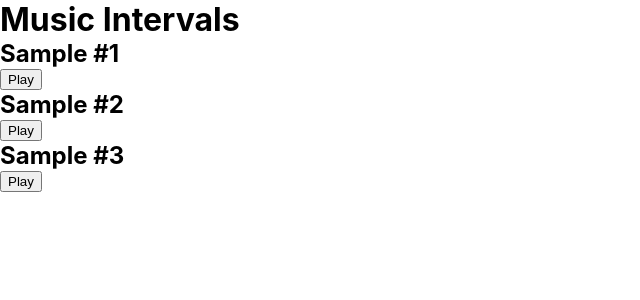
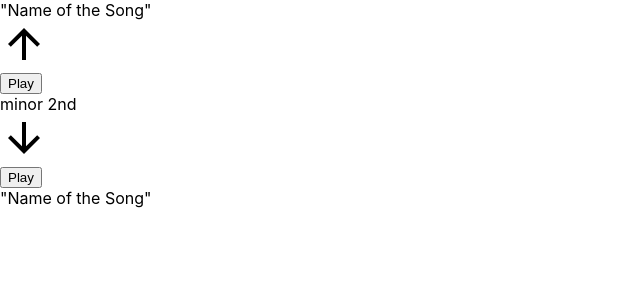
Before and after one commit to eugelogic/music-intervals-app, a React (Create React App) app: page / in a window 1280 px wide. Shown: the top 300 px of the page, without its empty margins (0-640 px from the left). Built offline with nearby package versions, Linux system fonts and the light colour scheme.

Commit message:
Draft Interval widget

```diff
--- a/src/App.js
+++ b/src/App.js
@@ -4,23 +4,43 @@ import Player from './Player';
 function App() {
   return (
     <div>
-      <header>
-        <h1>
-          Music Intervals
-        </h1>
+
+      <div>
+
         <div>
-          <h2>Sample #1</h2>
-        <Player src="http://codeskulptor-demos.commondatastorage.googleapis.com/GalaxyInvaders/alien_shoot.wav" />
+
+        <div>
+            <span>"Name of the Song"</span>
         </div>
+
         <div>
-          <h2>Sample #2</h2>
-        <Player src="/audio/Interval-minor 2nd.m4a" />
-        </div>
-        <div>
-          <h2>Sample #3</h2>
+          <svg xmlns="http://www.w3.org/2000/svg" height="48px" viewBox="0 0 24 24" width="48px" fill="#000000">
+            <path d="M0 0h24v24H0V0z" fill="none" />
+            <path d="M4 12l1.41 1.41L11 7.83V20h2V7.83l5.58 5.59L20 12l-8-8-8 8z" />
+          </svg>
           <Player src="/audio/sample.mp3" />
         </div>
-      </header>
+
+        <div>
+          <span>minor 2nd</span>
+        </div>
+
+        <div>
+          <svg xmlns="http://www.w3.org/2000/svg" height="48px" viewBox="0 0 24 24" width="48px" fill="#000000">
+            <path d="M0 0h24v24H0V0z" fill="none" />
+            <path d="M20 12l-1.41-1.41L13 16.17V4h-2v12.17l-5.58-5.59L4 12l8 8 8-8z" />
+          </svg>
+          <Player src="/audio/Interval-minor 2nd.m4a" />
+        </div>
+
+        <div>
+            <span>"Name of the Song"</span>
+        </div>
+
+        </div>
+
+      </div>
+
     </div>
   );
 }
```
